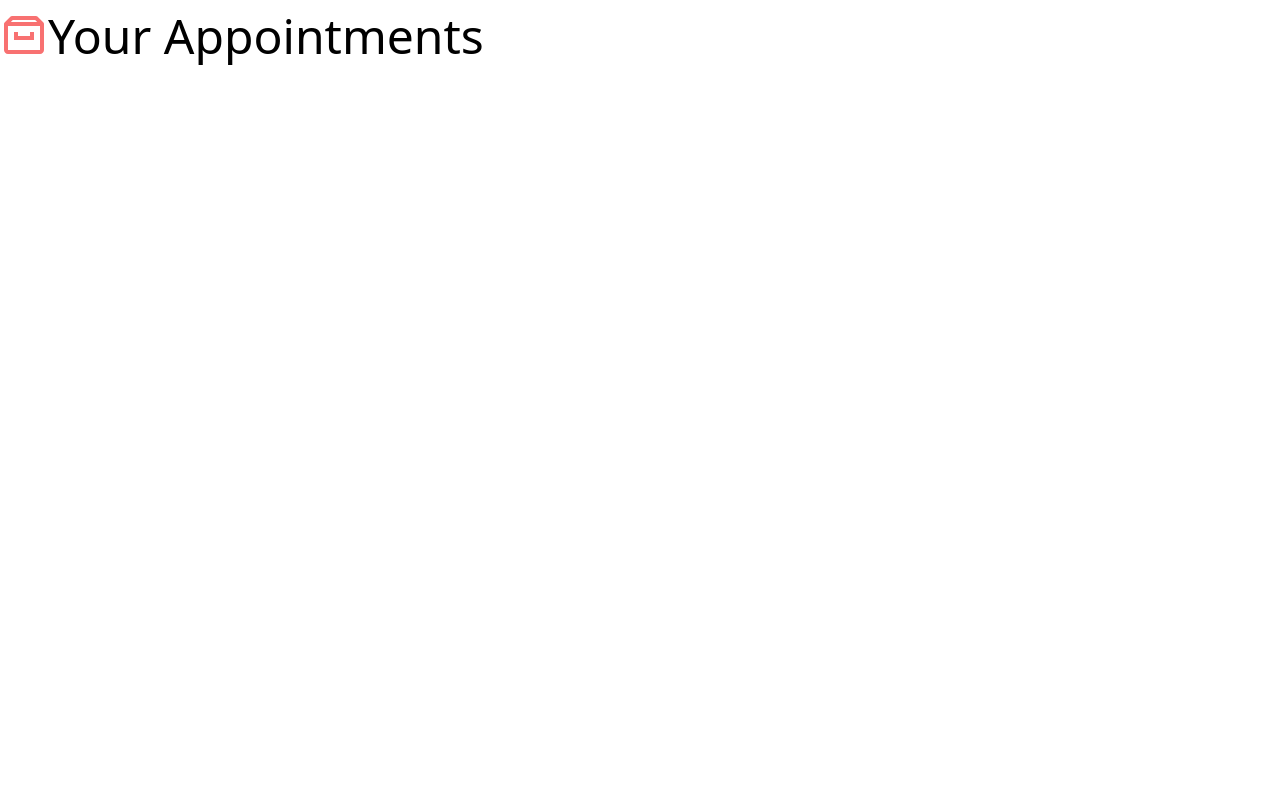
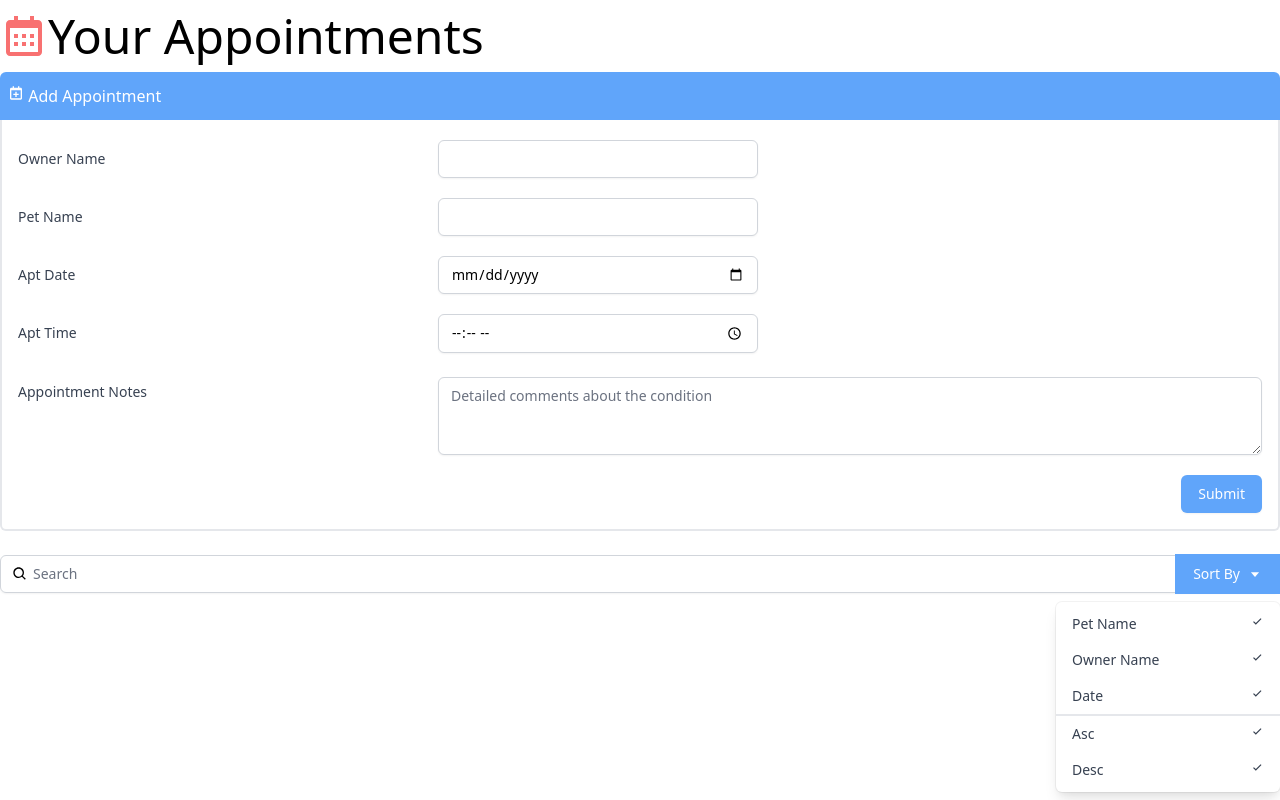
Before and after one commit to ARBUCHELI/REACTINTERFACE-REFACTORED, a React (Create React App) app: page / in a window 1280 px wide. Built offline with nearby package versions, Linux system fonts and the light colour scheme.

Commit message:
feat: getting started - getting appointment and debugging

```diff
--- a/src/App.js
+++ b/src/App.js
@@ -1,11 +1,15 @@
-import { BiArchive } from "react-icons/bi"
+import { BiCalendar } from "react-icons/bi"
+import Search from './components/Search'
+import AddApointment from './components/AddApointment'
 
 function App() {
   return (
     <div className="App container mx-auto mt-3 font-thin">
-      <h1 className="text-5xl">
-        <BiArchive className="inline-block text-red-400 align-top" />Your Appointments
+      <h1 className="text-5xl mb-3">
+        <BiCalendar className="inline-block text-red-400 align-top" />Your Appointments
       </h1>
+      <AddApointment />
+      <Search />
     </div>
   )
 }
--- a/src/components/AddAppointment.js
+++ b/src/components/AddApointment.js
@@ -1,39 +1,11 @@
 import { BiCalendarPlus } from "react-icons/bi";
-import { useState } from 'react';
 
-const AddAppointment = ({ onSendAppointment, lastId }) => {
-  const clearData = {
-    ownerName: '',
-    petName: '',
-    aptDate: '',
-    aptTime: '',
-    aptNotes: ''
-  }
-  let [toggleForm, setToggleForm] = useState(false)
-  let [formData, setFormData] = useState(clearData)
-
-  function formDataPublish() {
-    const appointmentInfo = {
-      id: lastId + 1,
-      ownerName: formData.ownerName,
-      petName: formData.petName,
-      aptDate: formData.aptDate + ' ' + formData.aptTime,
-      aptNotes: formData.aptNotes
-    }
-    onSendAppointment(appointmentInfo);
-    setFormData(clearData);
-    setToggleForm(!toggleForm)
-  }
-
+const AddApointment = () => {
     return (
         <div>
-      <button onClick={() => { setToggleForm(!toggleForm) }}
-        className={`bg-blue-400 text-white px-2 py-3 w-full text-left rounded-t-md
-        ${toggleForm ? 'rounded-t-md' : 'rounded-md'}`}>
+        <button className="bg-blue-400 text-white px-2 py-3 w-full text-left rounded-t-md">
           <div><BiCalendarPlus className="inline-block align-text-top" />  Add Appointment</div>
         </button>
-      {
-        toggleForm &&
         <div className="border-r-2 border-b-2 border-l-2 border-light-blue-500 rounded-b-md pl-4 pr-4 pb-4">
           <div className="sm:grid sm:grid-cols-3 sm:gap-4 sm:items-start  sm:pt-5">
             <label htmlFor="ownerName" className="block text-sm font-medium text-gray-700 sm:mt-px sm:pt-2">
@@ -41,8 +13,6 @@ const AddAppointment = ({ onSendAppointment, lastId }) => {
             </label>
             <div className="mt-1 sm:mt-0 sm:col-span-2">
               <input type="text" name="ownerName" id="ownerName"
-                onChange={(event) => { setFormData({ ...formData, ownerName: event.target.value }) }}
-                value={formData.ownerName}
                 className="max-w-lg block w-full shadow-sm focus:ring-indigo-500 focus:border-indigo-500 sm:max-w-xs sm:text-sm border-gray-300 rounded-md" />
             </div>
           </div>
@@ -53,8 +23,6 @@ const AddAppointment = ({ onSendAppointment, lastId }) => {
             </label>
             <div className="mt-1 sm:mt-0 sm:col-span-2">
               <input type="text" name="petName" id="petName"
-                onChange={(event) => { setFormData({ ...formData, petName: event.target.value }) }}
-                value={formData.petName}
                 className="max-w-lg block w-full shadow-sm focus:ring-indigo-500 focus:border-indigo-500 sm:max-w-xs sm:text-sm border-gray-300 rounded-md" />
             </div>
           </div>
@@ -65,8 +33,6 @@ const AddAppointment = ({ onSendAppointment, lastId }) => {
             </label>
             <div className="mt-1 sm:mt-0 sm:col-span-2">
               <input type="date" name="aptDate" id="aptDate"
-                onChange={(event) => { setFormData({ ...formData, aptDate: event.target.value }) }}
-                value={formData.aptDate}
                 className="max-w-lg block w-full shadow-sm focus:ring-indigo-500 focus:border-indigo-500 sm:max-w-xs sm:text-sm border-gray-300 rounded-md" />
             </div>
           </div>
@@ -77,8 +43,6 @@ const AddAppointment = ({ onSendAppointment, lastId }) => {
             </label>
             <div className="mt-1 sm:mt-0 sm:col-span-2">
               <input type="time" name="aptTime" id="aptTime"
-                onChange={(event) => { setFormData({ ...formData, aptTime: event.target.value }) }}
-                value={formData.aptTime}
                 className="max-w-lg block w-full shadow-sm focus:ring-indigo-500 focus:border-indigo-500 sm:max-w-xs sm:text-sm border-gray-300 rounded-md" />
             </div>
           </div>
@@ -89,23 +53,21 @@ const AddAppointment = ({ onSendAppointment, lastId }) => {
             </label>
             <div className="mt-1 sm:mt-0 sm:col-span-2">
               <textarea id="aptNotes" name="aptNotes" rows="3"
-                onChange={(event) => { setFormData({ ...formData, aptNotes: event.target.value }) }}
-                value={formData.aptNotes}
                 className="shadow-sm focus:ring-indigo-500 focus:border-indigo-500 mt-1 block w-full sm:text-sm border-gray-300 rounded-md" placeholder="Detailed comments about the condition"></textarea>
             </div>
           </div>
 
+
           <div className="pt-5">
             <div className="flex justify-end">
-              <button type="submit" onClick={formDataPublish} className="ml-3 inline-flex justify-center py-2 px-4 border border-transparent shadow-sm text-sm font-medium rounded-md text-white bg-blue-400 hover:bg-blue-700 focus:outline-none focus:ring-2 focus:ring-offset-2 focus:ring-blue-400">
+              <button type="submit" className="ml-3 inline-flex justify-center py-2 px-4 border border-transparent shadow-sm text-sm font-medium rounded-md text-white bg-blue-400 hover:bg-blue-700 focus:outline-none focus:ring-2 focus:ring-offset-2 focus:ring-blue-400">
                 Submit
               </button>
             </div>
           </div>
         </div>
-      }
       </div>
     )
 }
 
-export default AddAppointment
+export default AddApointment;
--- a/src/components/AppointmentInfo.js
+++ /dev/null
@@ -1,21 +0,0 @@
-import { BiTrash } from "react-icons/bi"
-
-const AppointmentInfo = ({ appointment, onDeleteAppointment }) => {
-  return (
-    <li className="px-3 py-3 flex items-start">
-      <button onClick={() => onDeleteAppointment(appointment.id)} type="button"
-        className="p-1.5 mr-1.5 mt-1 rounded text-white bg-red-500 hover:bg-yellow-700 focus:outline-none focus:ring-2 focus:ring-offset-2 focus:ring-blue-500">
-        <BiTrash /></button>
-      <div className="flex-grow">
-        <div className="flex items-center">
-          <span className="flex-none font-medium text-2xl text-blue-500">{appointment.petName}</span>
-          <span className="flex-grow text-right">{appointment.aptDate}</span>
-        </div>
-        <div><b className="font-bold text-blue-500">Owner:</b> {appointment.ownerName}</div>
-        <div className="leading-tight">{appointment.aptNotes}</div>
-      </div>
-    </li>
-  )
-}
-
-export default AppointmentInfo
--- a/src/components/Search.js
+++ b/src/components/Search.js
@@ -1,36 +1,31 @@
 import { BiSearch, BiCaretDown, BiCheck } from "react-icons/bi"
-import { useState } from 'react';
 
-const DropDown = ({ toggle, sortBy, onSortByChange, orderBy, onOrderByChange }) => {
-  if (!toggle) {
-    return null;
-  }
+const DropDown = () => {
   return (
     <div className="origin-top-right absolute right-0 mt-2 w-56
       rounded-md shadow-lg bg-white ring-1 ring-black ring-opacity-5">
       <div className="py-1" role="menu" aria-orientation="vertical" aria-labelledby="options-menu">
-        <div onClick={() => onSortByChange('petName')}
+        <div
           className="px-4 py-2 text-sm text-gray-700 hover:bg-gray-100 hover:text-gray-900 flex justify-between cursor-pointer"
-          role="menuitem">Pet Name {(sortBy === 'petName') && <BiCheck />}</div>
-        <div onClick={() => onSortByChange('ownerName')}
+          role="menuitem">Pet Name <BiCheck /></div>
+        <div
           className="px-4 py-2 text-sm text-gray-700 hover:bg-gray-100 hover:text-gray-900 flex justify-between cursor-pointer"
-          role="menuitem">Owner Name {(sortBy === 'ownerName') && <BiCheck />}</div>
-        <div onClick={() => onSortByChange('aptDate')}
+          role="menuitem">Owner Name  <BiCheck /></div>
+        <div
           className="px-4 py-2 text-sm text-gray-700 hover:bg-gray-100 hover:text-gray-900 flex justify-between cursor-pointer"
-          role="menuitem">Date {(sortBy === 'aptDate') && <BiCheck />}</div>
-        <div onClick={() => onOrderByChange('asc')}
+          role="menuitem">Date <BiCheck /></div>
+        <div
           className="px-4 py-2 text-sm text-gray-700 hover:bg-gray-100 hover:text-gray-900 flex justify-between cursor-pointer border-gray-1 border-t-2"
-          role="menuitem">Asc {(orderBy === 'asc') && <BiCheck />}</div>
-        <div onClick={() => onOrderByChange('desc')}
+          role="menuitem">Asc <BiCheck /></div>
+        <div
           className="px-4 py-2 text-sm text-gray-700 hover:bg-gray-100 hover:text-gray-900 flex justify-between cursor-pointer"
-          role="menuitem">Desc {(orderBy === 'desc') && <BiCheck />}</div>
+          role="menuitem">Desc <BiCheck /></div>
       </div>
     </div>
   )
 }
 
-const Search = ({ query, onQueryChange, sortBy, onSortByChange, orderBy, onOrderByChange }) => {
-  let [toggleSort, setToggleSort] = useState(false);
+const Search = () => {
     return (
         <div className="py-5">
         <div className="mt-1 relative rounded-md shadow-sm">
@@ -38,21 +33,15 @@ const Search = ({ query, onQueryChange, sortBy, onSortByChange, orderBy, onOrder
             <BiSearch />
             <label htmlFor="query" className="sr-only" />
           </div>
-        <input type="text" name="query" id="query" value={query}
-          onChange={(event) => { onQueryChange(event.target.value) }}
+          <input type="text" name="query" id="query" value=""
             className="pl-8 rounded-md focus:ring-indigo-500 focus:border-indigo-500 block w-full sm:text-sm border-gray-300" placeholder="Search" />
           <div className="absolute inset-y-0 right-0 flex items-center">
             <div>
-            <button type="button" onClick={() => { setToggleSort(!toggleSort) }}
+              <button type="button"
                 className="justify-center px-4 py-2 bg-blue-400 border-2 border-blue-400 text-sm text-white hover:bg-blue-700 focus:outline-none focus:ring-2 focus:ring-offset-2 flex items-center" id="options-menu" aria-haspopup="true" aria-expanded="true">
                 Sort By <BiCaretDown className="ml-2" />
               </button>
-            <DropDown toggle={toggleSort}
-              sortBy={sortBy}
-              onSortByChange={mySort => onSortByChange(mySort)}
-              orderBy={orderBy}
-              onOrderByChange={myOrder => onOrderByChange(myOrder)}
-            />
+              <DropDown />
             </div>
           </div>
         </div>
@@ -60,4 +49,4 @@ const Search = ({ query, onQueryChange, sortBy, onSortByChange, orderBy, onOrder
     )
 }
 
-export default Search
+export default Search;
```
Lines whose indentation alone changed are shown as unchanged.
